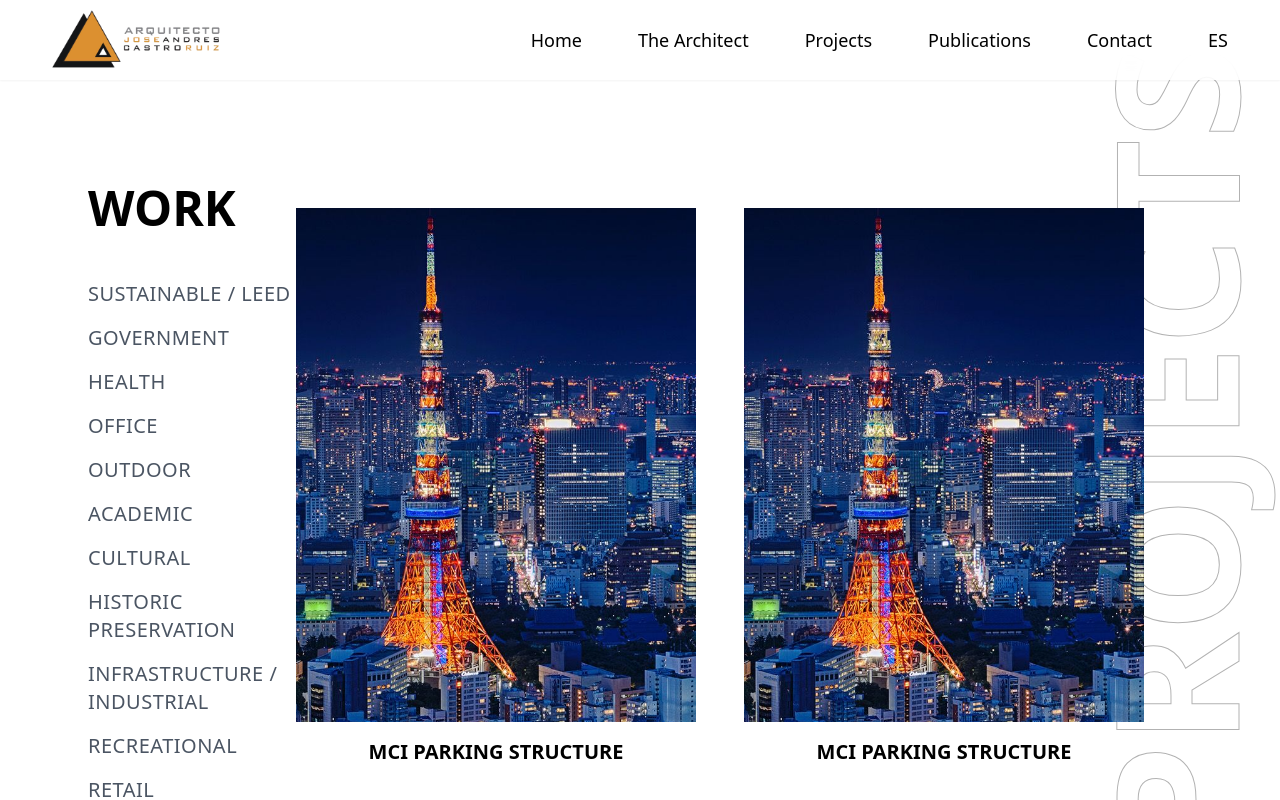
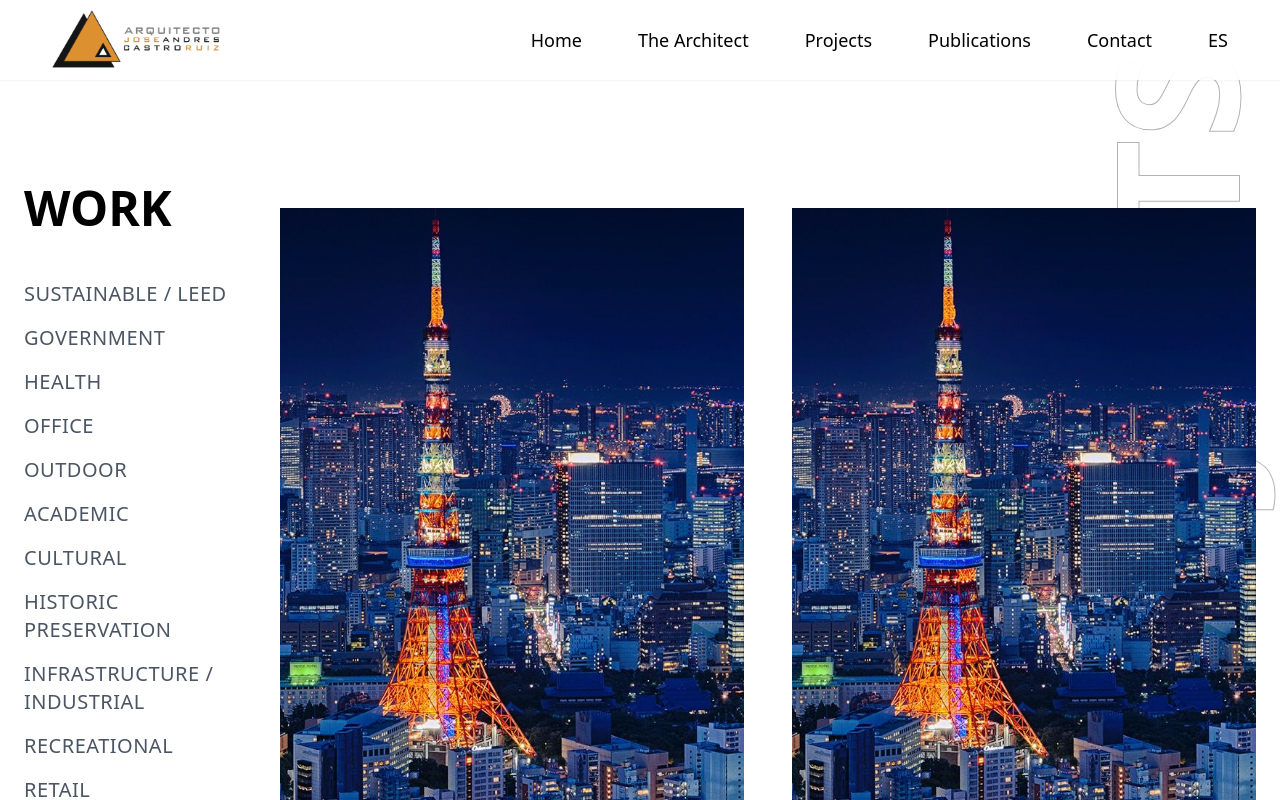
Before and after one commit to botflowlab/AndresCastroWebsite, a React (Vite) app: page /proyectos in a window 1280 px wide. Shown: the top 800 px of the page. Built offline with nearby package versions, Linux system fonts and the light colour scheme; a web font is replaced by a local one.

Commit message:
Updated Projects.jsx

```diff
--- a/src/pages/projects/Projects.jsx
+++ b/src/pages/projects/Projects.jsx
@@ -13,10 +13,17 @@ export default function Projects() {
 
       {/* Right-side Vertical Text */}
       <div className="hidden md:flex fixed right-0 top-12 h-screen w-1/6 items-center justify-center text-align-right z-0 pointer-events-none">
-        <div className="-rotate-90 text-[170px] opacity-30 text-left font-bold whitespace-nowrap text-transparent" style={{ WebkitTextStroke: '1px black'}}>PROJECTS</div>
+        <div
+          className="-rotate-90 text-[170px] opacity-30 text-left font-bold whitespace-nowrap text-transparent"
+          style={{ WebkitTextStroke: '1px black' }}
+        >
+          PROJECTS
+        </div>
       </div>
 
-      <div className="relative pt-24 z-10 mt-16 ml-4 md:ml-16 mb-32">
+      {/* Main Content Container */}
+      <div className="relative pt-24 z-10 mt-16 mb-32">
+
         {/* Mobile Menu Button */}
         <button
           onClick={() => setMenuOpen(true)}
@@ -28,18 +35,26 @@ export default function Projects() {
           </svg>
         </button>
 
+        {/* Desktop Layout */}
+        <div className="hidden md:flex">
           {/* Sidebar */}
-        <div className="hidden md:block absolute left-0 top-24 w-64 h-full z-20 px-6 pt-6">
+          <div className="w-64 px-6 pt-6 shrink-0">
             <Sidebar />
           </div>
 
-        {/* Main Content */}
-        <div className="md:ml-24">
-          <div className="max-w-4xl mx-auto px-6 mt-12">
+          {/* Main Grid Content */}
+          <div className="flex-1">
+            <div className="max-w-6xl mx-auto px-6 mt-12">
               <main>
                 <ProjectGrid />
               </main>
             </div>
+          </div>
+        </div>
+
+        {/* Mobile Layout */}
+        <div className="md:hidden px-4 mt-12">
+          <ProjectGrid />
         </div>
       </div>
 
```
Lines whose indentation alone changed are shown as unchanged.
